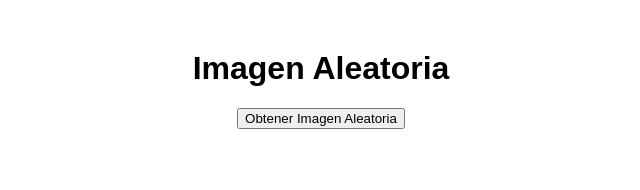
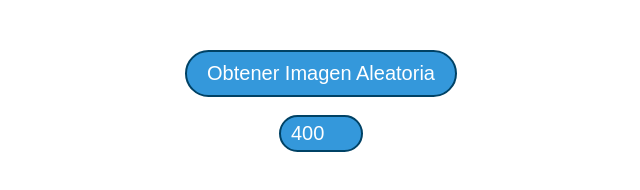
Before and after one commit to JuanBadillo/API-REST, a plain HTML site: page Parcial1/ConsultaApi/ConsultaApi.html in a window 1280 px wide. Shown: the whole page, without its empty margins (319-959 px from the left). Drawn offline with Linux system fonts and the light colour scheme.

Commit message:
Update styles ConsultaApi.html
css

```diff
--- a/Parcial1/ConsultaApi/ConsultaApi.html
+++ b/Parcial1/ConsultaApi/ConsultaApi.html
@@ -14,16 +14,41 @@
         max-width: 100%;
         height: auto;
     }
+    .btn{
+        background: #3498db;
+        border-radius: 28px;
+        border: solid #004265 2px;
+        font-family: Arial;
+        color: #ffffff;
+        font-size: 20px;
+        padding: 10px 20px 10px 20px;
+    }
+    .btn:hover{
+        background: #004265;
+    }
+    .nmb{
+        background: #3498db;
+        border-radius: 28px;
+        width: 60px;
+        border: solid #004265 2px;
+        font-family: Arial;
+        color: #ffffff;
+        font-size: 20px;
+        padding: 5px 10px 5px 10px;
+    }
 </style>
 </head>
 <body>
-    <h1>Imagen Aleatoria</h1>
-    <button onclick="getRandomImage()">Obtener Imagen Aleatoria</button>
+    <button class="btn" onclick="getRandomImage()">Obtener Imagen Aleatoria</button><br><br>
+    <input class="nmb" id="number" type="number" value="400" min="100" step="100"/>
+    <br><br><br>
     <div id="image-container"></div>
 
     <script>
         function getRandomImage() {
-            fetch('https://picsum.photos/400')
+            const inputValue = document.getElementById('number').value;
+            const url = `https://picsum.photos/${inputValue}`;
+            fetch(url)
                 .then(response => {
                     const imageUrl = response.url;
                     const imageContainer = document.getElementById('image-container');
```
